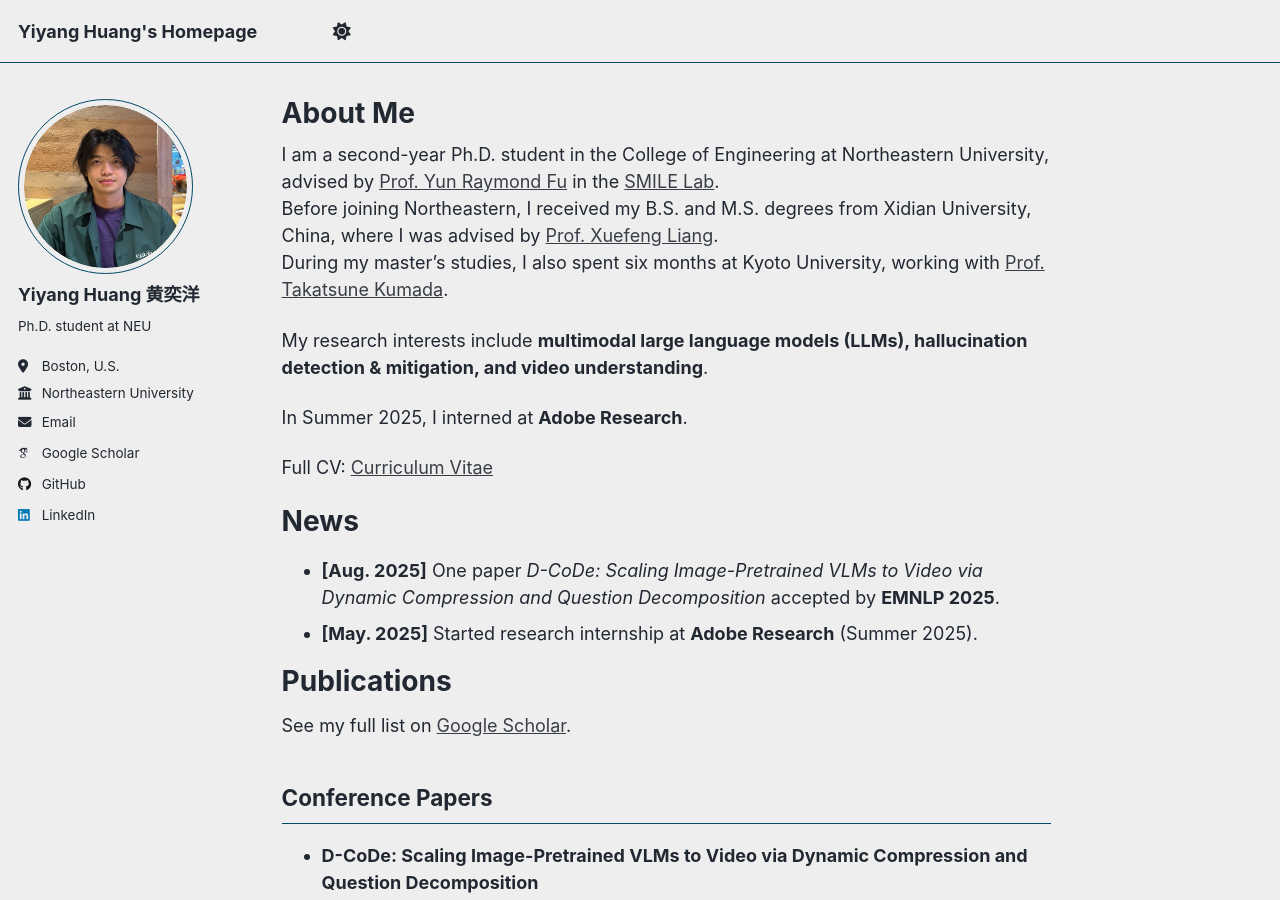
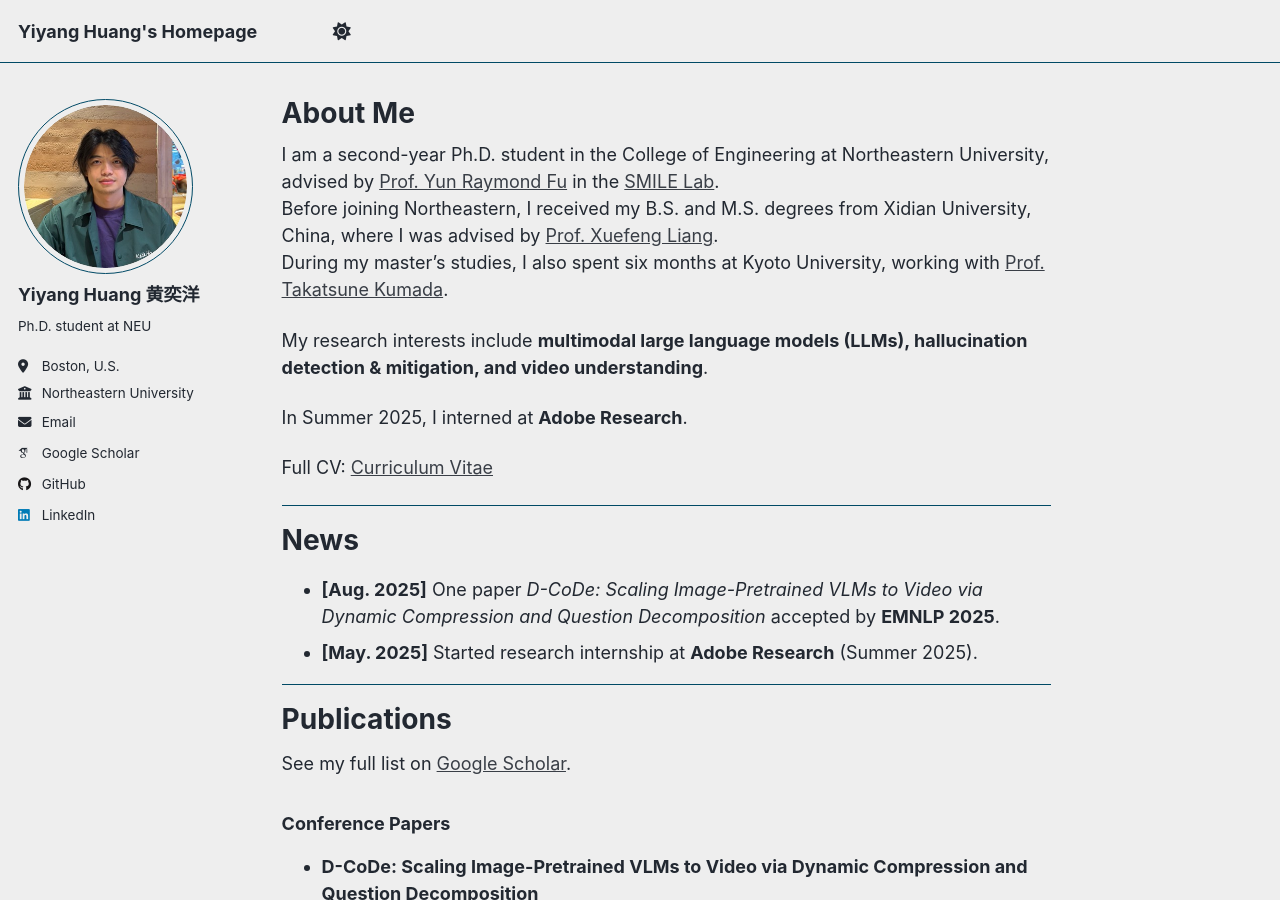
Before and after one commit to hukcc/hukcc.github.io, a Jekyll site: the page built from _pages/about.md, in a window 1280 px wide and 900 px high. Built offline with Jekyll 4.4.1, drawn with Linux system fonts in a browser that asks for light colours; some web fonts are replaced; a script that is not in the unit is left out.

```diff
--- a/_pages/about.md
+++ b/_pages/about.md
@@ -19,19 +19,19 @@ In Summer 2025, I interned at **Adobe Research**.
 Full CV: [Curriculum Vitae](../files/CVFall2025.pdf)
 
 
-
+---
 # News
 
 - **[Aug. 2025]** One paper *D-CoDe: Scaling Image-Pretrained VLMs to Video via Dynamic Compression and Question Decomposition* accepted by **EMNLP 2025**.
 - **[May. 2025]** Started research internship at **Adobe Research** (Summer 2025).
 
 
-
+---
 # Publications
 
 See my full list on [Google Scholar](https://scholar.google.com/citations?user=A0H2ZYQAAAAJ).
 
-## Conference Papers
+### Conference Papers
 - **D-CoDe: Scaling Image-Pretrained VLMs to Video via Dynamic Compression and Question Decomposition**
   **Yiyang Huang**, Yizhou Wang, Yun Fu
   *Empirical Methods in Natural Language Processing (EMNLP)*, 2025
@@ -45,17 +45,17 @@ See my full list on [Google Scholar](https://scholar.google.com/citations?user=A
   *ACM International Conference on Multimedia (ACMMM)*, 2021
   [[Paper]](https://dl.acm.org/doi/10.1145/3474085.3475420)
 
-## In Submission
+### In Submission
 - **Addressing Object Hallucinations in LVLMs via Bias and Vulnerability Mitigation**
   **Yiyang Huang**, Liang Shi, Yun Fu
 
-
+---
 # Academic Service
 
 - **Journal Reviewer**:
   [ACM Transactions on Knowledge Discovery from Data (TKDD)](https://dl.acm.org/journal/tkdd)
 
-
+---
 # Honors & Awards
 
 - Outstanding Student, Xidian University, 2022
@@ -64,12 +64,12 @@ See my full list on [Google Scholar](https://scholar.google.com/citations?user=A
 - RoboMaster National Robotics Competition (2nd Prize), China, 2019
 - ICRA AI Challenge (3rd Prize), 2019
 
-
+---
 # Teaching Experience
 
 - **Teaching Assistant (TA)**: DS 5110 *Essentials of Data Science*, Fall 2025
 
-
+---
 # Contact
 
 Email: yiyang.huang.hukcc (at) gmail (dot) com / huang.yiyan (at) northeastern (dot) edu
```
